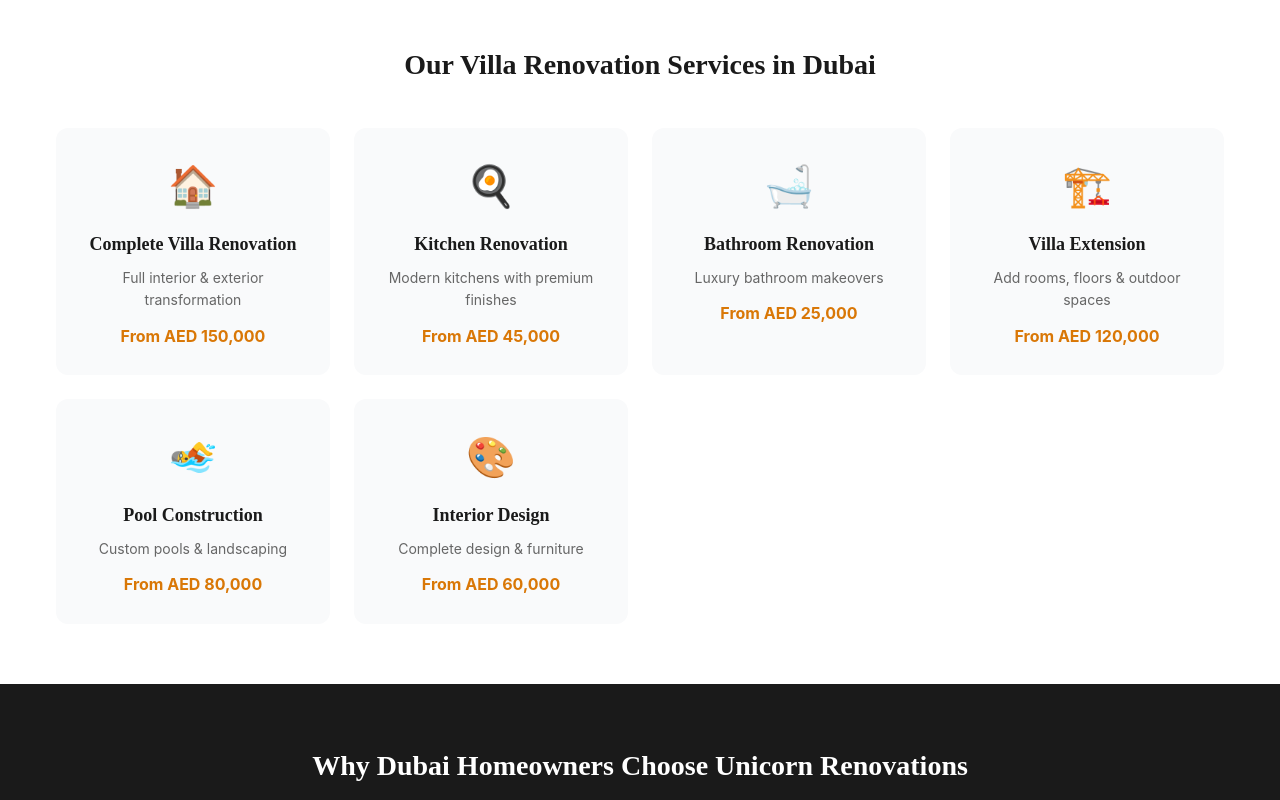
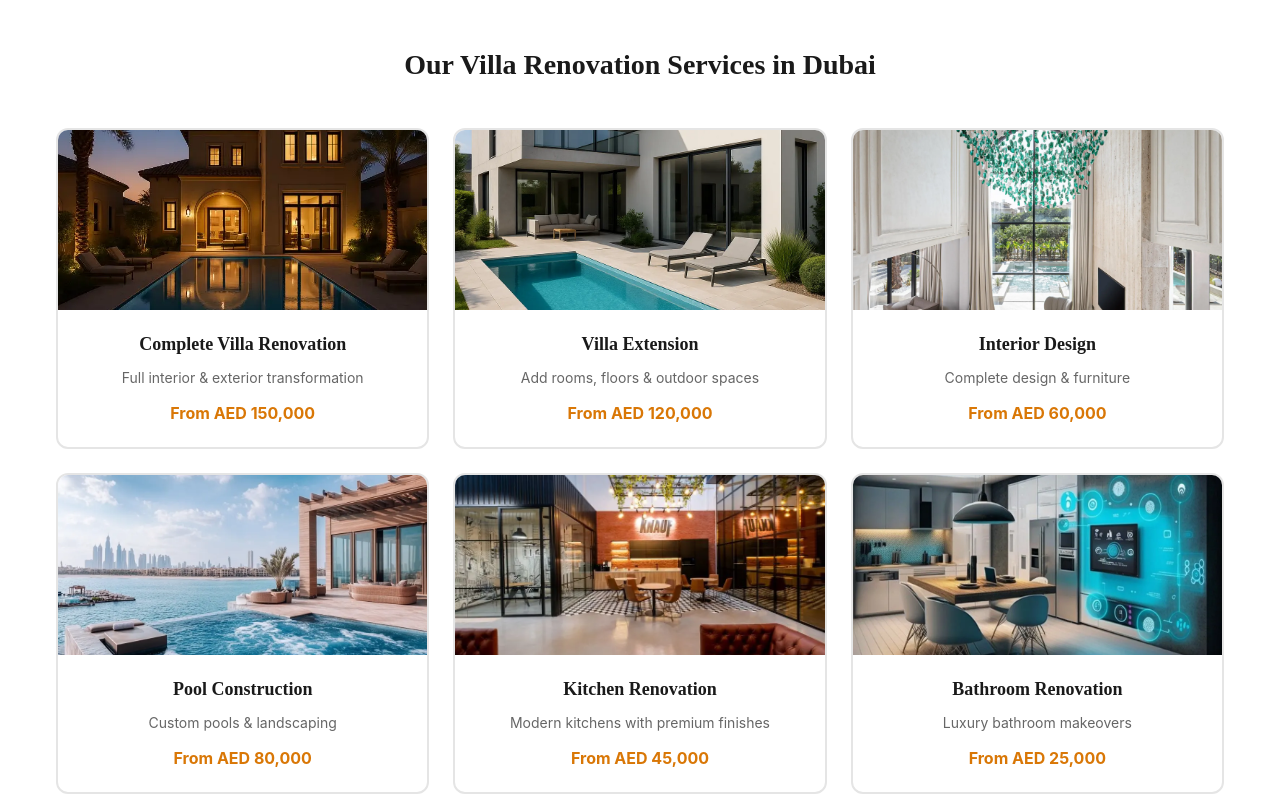
Before and after one commit to 1297ABY5/Villa-Landing--ABY, a Next.js app: page / in a window 1280 px wide. Shown: the part 780-1580 px from the top of the page. Built offline with nearby package versions, Linux system fonts and the light colour scheme.

Commit message:
Update index.js

```diff
--- a/pages/index.js
+++ b/pages/index.js
@@ -3,6 +3,7 @@
 // Target: <2s load, 90+ PageSpeed, 9+ Quality Score
 
 import Head from 'next/head';
+import Image from 'next/image';
 import { useState, useEffect, useCallback } from 'react';
 import { useRouter } from 'next/router';
 
@@ -21,6 +22,52 @@ export default function QualityScoreKiller() {
     h1: 'Villa Renovation Dubai',
     h2: 'Dubai\'s #1 Rated Villa Renovation Company'
   });
+
+  // Services Data with Images
+  const services = [
+    {
+      image: "/villa-renovation.webp",
+      icon: '🏠',
+      title: 'Complete Villa Renovation',
+      desc: 'Full interior & exterior transformation',
+      price: 'From AED 150,000'
+    },
+    {
+      image: "/villa-extension.webp",
+      icon: '🏗️',
+      title: 'Villa Extension',
+      desc: 'Add rooms, floors & outdoor spaces',
+      price: 'From AED 120,000'
+    },
+    {
+      image: "/Interior-Design.webp",
+      icon: '🎨',
+      title: 'Interior Design',
+      desc: 'Complete design & furniture',
+      price: 'From AED 60,000'
+    },
+    {
+      image: "/swimming-pool.webp",
+      icon: '🏊',
+      title: 'Pool Construction',
+      desc: 'Custom pools & landscaping',
+      price: 'From AED 80,000'
+    },
+    {
+      image: "/office-fitout.webp",
+      icon: '🍳',
+      title: 'Kitchen Renovation',
+      desc: 'Modern kitchens with premium finishes',
+      price: 'From AED 45,000'
+    },
+    {
+      image: "/smart-home.webp",
+      icon: '🛁',
+      title: 'Bathroom Renovation',
+      desc: 'Luxury bathroom makeovers',
+      price: 'From AED 25,000'
+    },
+  ];
 
   // Parse URL params for dynamic keyword insertion
   useEffect(() => {
@@ -92,8 +139,11 @@ Page: ${content.keyword}`;
         <link rel="dns-prefetch" href="https://www.googletagmanager.com" />
         <link rel="dns-prefetch" href="https://wa.me" />
 
-        {/* Favicon */}
+        {/* Favicon - Multiple formats for all devices */}
         <link rel="icon" href="/favicon.ico" />
+        <link rel="apple-touch-icon" sizes="180x180" href="/apple-touch-icon.png" />
+        <link rel="icon" type="image/png" sizes="32x32" href="/favicon-32x32.png" />
+        <link rel="icon" type="image/png" sizes="16x16" href="/favicon-16x16.png" />
 
         {/* Schema.org for Rich Results + Quality Score */}
         <script type="application/ld+json" dangerouslySetInnerHTML={{ __html: JSON.stringify({
@@ -141,6 +191,8 @@ Page: ${content.keyword}`;
           @media(max-width:768px){.btn{width:100%;padding:14px 24px}.hide-mobile{display:none}}
           .pulse{animation:pulse 2s infinite}
           @keyframes pulse{0%,100%{transform:scale(1)}50%{transform:scale(1.05)}}
+          .service-card{background:#fff;border-radius:12px;overflow:hidden;border:2px solid #e5e5e5;cursor:pointer;transition:all 0.3s}
+          .service-card:hover{border-color:#d97706;transform:translateY(-4px);box-shadow:0 10px 30px rgba(0,0,0,0.1)}
         `}} />
       </Head>
 
@@ -232,31 +284,45 @@ Page: ${content.keyword}`;
           </div>
         </section>
 
-        {/* ===== SERVICES - Keyword Rich Section ===== */}
+        {/* ===== SERVICES - With Images ===== */}
         <section style={{ padding: '60px 0', background: '#fff' }}>
           <div className="container">
             <h2 style={{ fontSize: '28px', fontWeight: '800', textAlign: 'center', marginBottom: '40px' }}>
               Our {content.keyword} Services in {content.location}
             </h2>
 
-            <div style={{ display: 'grid', gridTemplateColumns: 'repeat(auto-fit, minmax(250px, 1fr))', gap: '24px' }}>
-              {[
-                { icon: '🏠', title: 'Complete Villa Renovation', desc: 'Full interior & exterior transformation', price: 'From AED 150,000' },
-                { icon: '🍳', title: 'Kitchen Renovation', desc: 'Modern kitchens with premium finishes', price: 'From AED 45,000' },
-                { icon: '🛁', title: 'Bathroom Renovation', desc: 'Luxury bathroom makeovers', price: 'From AED 25,000' },
-                { icon: '🏗️', title: 'Villa Extension', desc: 'Add rooms, floors & outdoor spaces', price: 'From AED 120,000' },
-                { icon: '🏊', title: 'Pool Construction', desc: 'Custom pools & landscaping', price: 'From AED 80,000' },
-                { icon: '🎨', title: 'Interior Design', desc: 'Complete design & furniture', price: 'From AED 60,000' },
-              ].map((service, i) => (
-                <div key={i} style={{ background: '#f9fafb', borderRadius: '12px', padding: '24px', textAlign: 'center', border: '2px solid transparent', cursor: 'pointer', transition: 'all 0.2s' }}
-                  onMouseOver={(e) => e.currentTarget.style.borderColor = '#d97706'}
-                  onMouseOut={(e) => e.currentTarget.style.borderColor = 'transparent'}
+            <div style={{ display: 'grid', gridTemplateColumns: 'repeat(auto-fit, minmax(280px, 1fr))', gap: '24px' }}>
+              {services.map((service, i) => (
+                <div
+                  key={i}
+                  className="service-card"
                   onClick={quickWhatsApp}
                 >
-                  <div style={{ fontSize: '40px', marginBottom: '12px' }}>{service.icon}</div>
-                  <h3 style={{ fontSize: '18px', fontWeight: '700', marginBottom: '8px' }}>{service.title}</h3>
-                  <p style={{ fontSize: '14px', color: '#666', marginBottom: '12px' }}>{service.desc}</p>
-                  <p style={{ fontSize: '16px', fontWeight: '700', color: '#d97706' }}>{service.price}</p>
+                  {/* Image Section */}
+                  <div style={{ position: 'relative', height: '180px', width: '100%', overflow: 'hidden', background: '#f3f4f6' }}>
+                    {service.image ? (
+                      <Image
+                        src={service.image}
+                        alt={service.title}
+                        fill
+                        sizes="(max-width: 640px) 100vw, (max-width: 1024px) 50vw, 400px"
+                        loading="lazy"
+                        quality={60}
+                        style={{ objectFit: 'cover', transition: 'transform 0.5s' }}
+                      />
+                    ) : (
+                      <div style={{ height: '100%', display: 'flex', alignItems: 'center', justifyContent: 'center', background: 'linear-gradient(135deg, #fef3c7, #fde68a)' }}>
+                        <span style={{ fontSize: '48px' }}>{service.icon}</span>
+                      </div>
+                    )}
+                  </div>
+
+                  {/* Content Section */}
+                  <div style={{ padding: '20px', textAlign: 'center' }}>
+                    <h3 style={{ fontSize: '18px', fontWeight: '700', marginBottom: '8px' }}>{service.title}</h3>
+                    <p style={{ fontSize: '14px', color: '#666', marginBottom: '12px' }}>{service.desc}</p>
+                    <p style={{ fontSize: '16px', fontWeight: '700', color: '#d97706' }}>{service.price}</p>
+                  </div>
                 </div>
               ))}
             </div>
```
